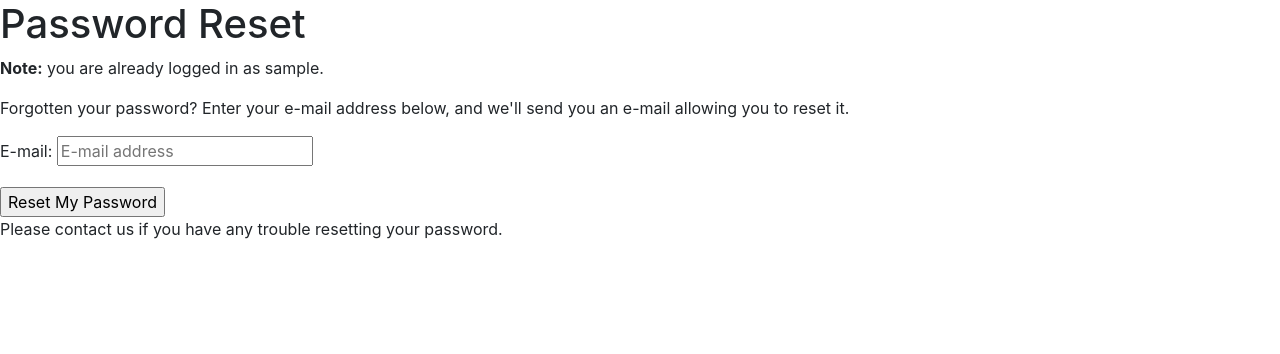
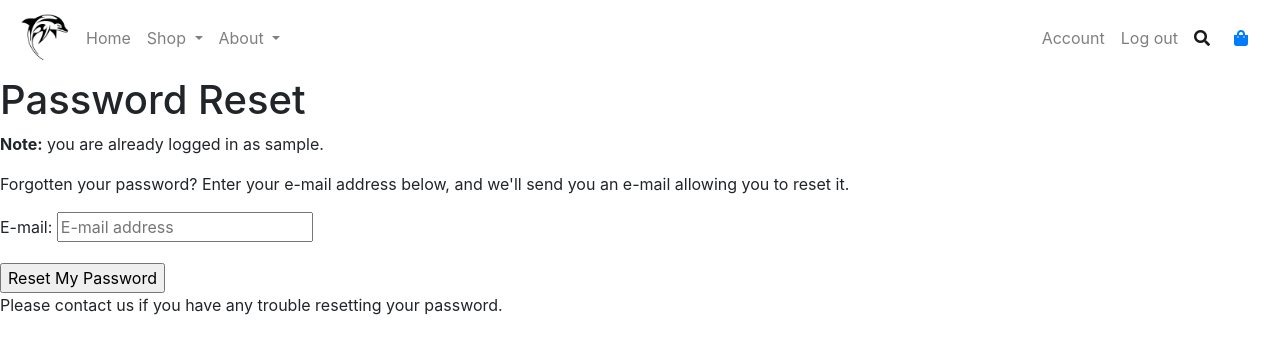
Before and after one commit to rebeccatraceyt/delphin_lifesavingclub, a Django app: page /accounts/password/reset/ in a window 1280 px wide. Shown: the top 354 px of the page. Run offline with Django 3.2, Linux system fonts and the light colour scheme; the visitor is signed in with stand-in values (Sample User, id 1); some libraries are stand-ins or nearby versions.

Commit message:
Add navbar.html and css

```diff
--- a/delphin/settings.py
+++ b/delphin/settings.py
@@ -154,6 +154,7 @@ USE_TZ = True
 # https://docs.djangoproject.com/en/3.2/howto/static-files/
 
 STATIC_URL = '/static/'
+STATICFILES_DIRS = (os.path.join(BASE_DIR, 'static'),)
 
 # Default primary key field type
 # https://docs.djangoproject.com/en/3.2/ref/settings/#default-auto-field
--- a/delphin/urls.py
+++ b/delphin/urls.py
@@ -1,4 +1,6 @@
 from django.contrib import admin
+from django.conf import settings
+from django.conf.urls.static import static
 from django.urls import path, include
 from pages.views import view_home
 
@@ -8,3 +10,8 @@ urlpatterns = [
     path('accounts/', include('allauth.urls')),
     path('', view_home, name='home'),
 ]
+
+# Check debug status
+if settings.DEBUG:
+    urlpatterns += static(
+        settings.MEDIA_URL, document_root=settings.MEDIA_ROOT)
--- a/pages/templates/index.html
+++ b/pages/templates/index.html
@@ -1,4 +1,5 @@
 {% extends "base.html" %}
+{% block nav_home %}active{% endblock %}
 {% load static %}
 
 {% block content %}
--- /dev/null
+++ b/static/css/base.css
@@ -0,0 +1,8 @@
+#nav-logo {
+    margin-right: 0;
+}
+
+#nav-logo img {
+    width: auto;
+    height: 50px;
+}
--- a/templates/base.html
+++ b/templates/base.html
@@ -21,7 +21,7 @@
         {% block corecss %}
             <link rel="stylesheet" href="https://cdnjs.cloudflare.com/ajax/libs/twitter-bootstrap/4.6.0/css/bootstrap.min.css">
             <link rel="stylesheet" href="https://cdnjs.cloudflare.com/ajax/libs/font-awesome/5.15.3/css/all.min.css">
-            <link rel="stylesheet" href="assets/css/style.css">
+            <link rel="stylesheet" href="{% static 'css/base.css' %}">
         {% endblock %}
 
         {% block extra_css %}
@@ -43,7 +43,7 @@
 
     </head>
     <body>
-        <header class="container-fluid fixed-top"></header>
+        {% include 'includes/navbar.html' %}
 
         {% if messages %}
             <div class="message-container"></div>
--- /dev/null
+++ b/templates/includes/navbar.html
@@ -0,0 +1,88 @@
+{% load static %}
+
+<nav class="navbar sticky-top navbar-expand-lg navbar-light">
+
+    <a id="nav-logo" class="navbar-brand px-1 mr-md-1" href="{% url 'home' %}">
+        <img src="{% static 'img/logo-black.png' %}" alt="Delphin Logo ">
+    </a>
+
+    <!-- centered bag icon in mobile view -->
+    <div id="" class="d-lg-none">
+        <a class="nav-link " href="" title="Shopping Bag">
+            <i class="fas fa-shopping-bag"></i>
+        </a>
+    </div>
+
+    <button class="navbar-toggler" type="button" data-toggle="collapse" data-target="#navbar"
+        aria-controls="navbar" aria-expanded="false" aria-label="Toggle navigation">
+        <span class="navbar-toggler-icon"></span>
+    </button>
+
+    <div class="collapse navbar-collapse" id="navbar">
+        <ul class="navbar-nav">
+            <li class="nav-item {% block nav_home %}{% endblock %}">
+                <a class="nav-link" href="">Home</a>
+            </li>
+            <li class="nav-item dropdown">
+                <a class="nav-link dropdown-toggle" href="#" id="navbarDropdown" role="button" data-toggle="dropdown"
+                    aria-haspopup="true" aria-expanded="false">
+                    Shop
+                </a>
+                <div class="dropdown-menu" aria-labelledby="navbarDropdown">
+                    <a class="dropdown-item" href="">Shop Apparel</a>
+                    <div class="dropdown-divider"></div>
+                    <a class="dropdown-item" href="">Shop Swimwear</a>
+                    <div class="dropdown-divider"></div>
+                    <a class="dropdown-item" href="">View All</a>
+
+                </div>
+            </li>
+            <li class="nav-item dropdown">
+                <a class="nav-link dropdown-toggle" href="#" id="navbarDropdown" role="button" data-toggle="dropdown"
+                    aria-haspopup="true" aria-expanded="false">
+                    About
+                </a>
+                <div class="dropdown-menu" aria-labelledby="navbarDropdown">
+                    <a class="dropdown-item" href="">Club Mission</a>
+                    <div class="dropdown-divider"></div>
+                    <a class="dropdown-item" href="">Club Newsletter</a>
+                    <div class="dropdown-divider"></div>
+                    <a class="dropdown-item" href="">FAQs</a>
+                    <div class="dropdown-divider"></div>
+                    <a class="dropdown-item" href="">Contact</a>
+
+                </div>
+            </li>
+        </ul>
+        <ul class="navbar-nav ml-auto">
+            {% if user.is_authenticated %}
+            <li class="nav-item">
+                <a class="nav-link" href="">Account</a>
+            </li>
+            <li class="nav-item">
+                <a class="nav-link" href="">Log out</a>
+            </li>
+            {% else %}
+            <li class="nav-item">
+                <a class="nav-link" href="">Register</a>
+            </li>
+            <li class="nav-item">
+                <a class="nav-link" href="">Login</a>
+            </li>
+            {% endif  %}
+            <li class="nav-item {% block nav_search %}active{% endblock %}">
+                <a class="nav-link" href="">
+                    <i class="fas fa-search" title="Search"></i>
+                </a>
+            </li>
+        </ul>
+
+    </div>
+
+    <!-- right-aligned bag icon in desktop view -->
+    <div id="" class="d-none d-lg-inline-block">
+        <a href="" class="nav-link" title="Shopping Bag" aria-label="View Shopping Bag">
+            <i class="fas fa-shopping-bag"></i>
+        </a>
+    </div>
+</nav>
```
Also changed, not shown: static/img/logo-black.png (added).
